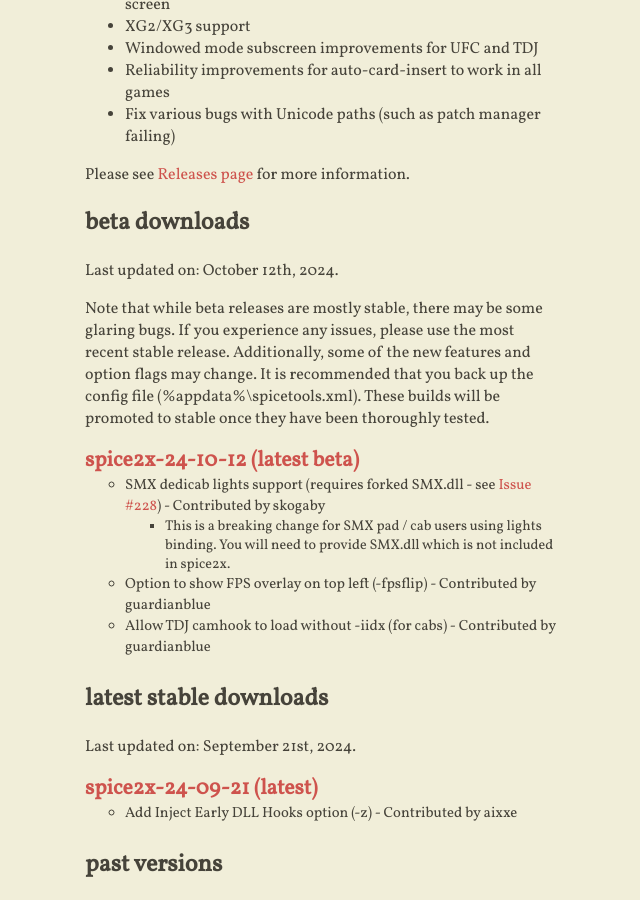
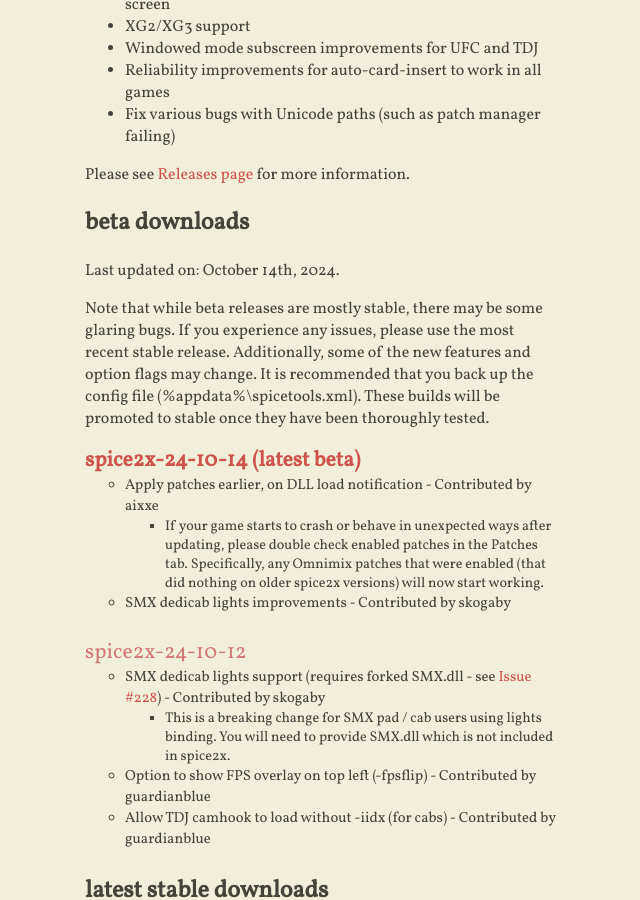
Before and after one commit to spice2x/spice2x.github.io, a Jekyll site: the page built from docs/index.html, in a window 1280 px wide and 900 px high, scrolled down 497 px. Shown: the whole window, without its empty margins (419-1059 px from the left). Built offline with Jekyll 4.4.1, drawn with Linux system fonts in a browser that asks for light colours; nearby versions of some CDN libraries.

Commit message:
24-10-14

```diff
--- a/docs/_includes/content.html
+++ b/docs/_includes/content.html
@@ -26,7 +26,7 @@
 
 <h2>beta downloads</h2>
 
-<p>Last updated on: October 12th, 2024.</p>
+<p>Last updated on: October 14th, 2024.</p>
 
 <p>Note that while beta releases are mostly stable, there may be some glaring bugs. If you experience any issues, please
   use the most recent stable release. Additionally, some of the new features and option flags may change. It is
@@ -34,6 +34,21 @@
   stable once they have been thoroughly tested.
 </p>
 <ul class="downloads-beta highlight-latest">
+  <li>
+    <a class="download-link" href="https://github.com/spice2x/spice2x.github.io/releases/download/24-10-14/spice2x-24-10-14.zip">
+      spice2x-24-10-14
+    </a>
+    <ul>
+      <li>Apply patches earlier, on DLL load notification - Contributed by aixxe
+        <ul>
+          <li>
+            If your game starts to crash or behave in unexpected ways after updating, please double check enabled patches in the Patches tab. Specifically, any Omnimix patches that were enabled (that did nothing on older spice2x versions) will now start working.
+          </li>
+        </ul>
+      </li>
+      <li>SMX dedicab lights improvements - Contributed by skogaby</li>
+    </ul>
+  </li>
   <li>
     <a class="download-link" href="https://github.com/spice2x/spice2x.github.io/releases/download/24-10-12/spice2x-24-10-12.zip">
       spice2x-24-10-12
```
